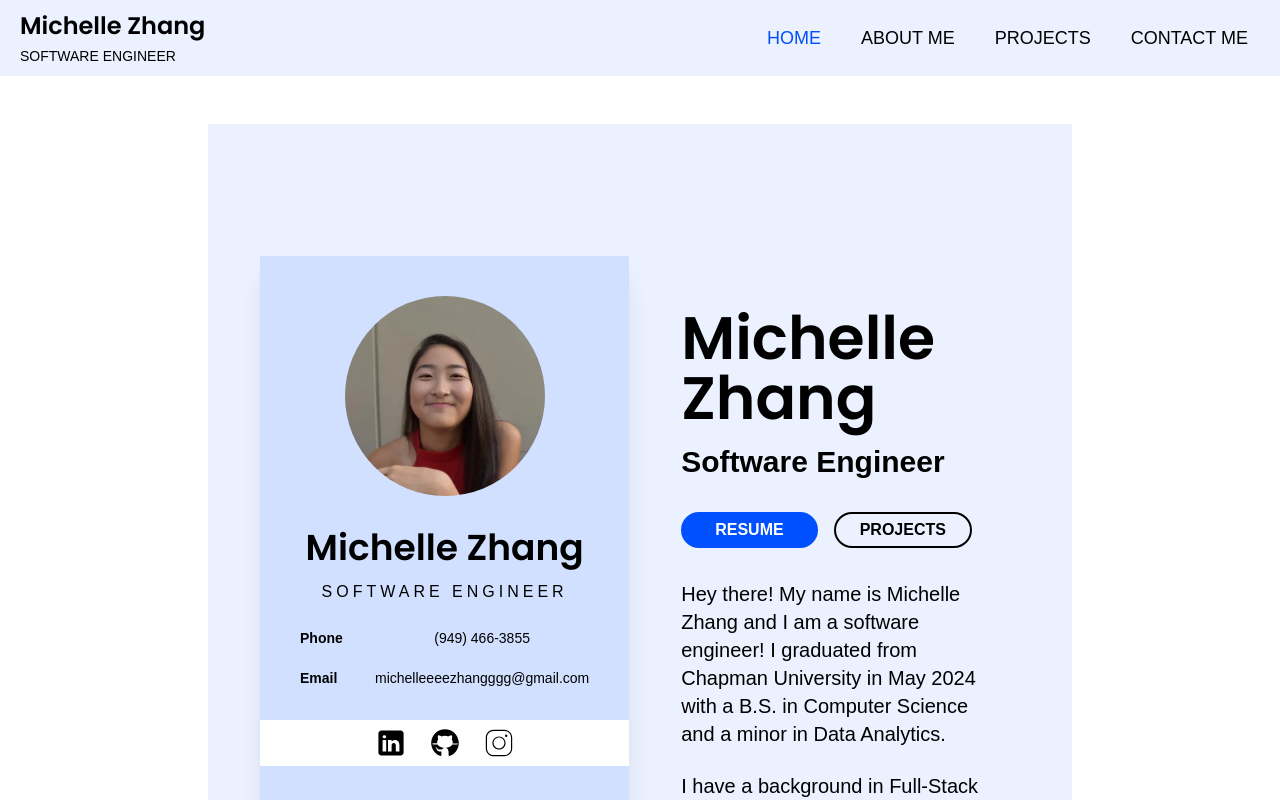
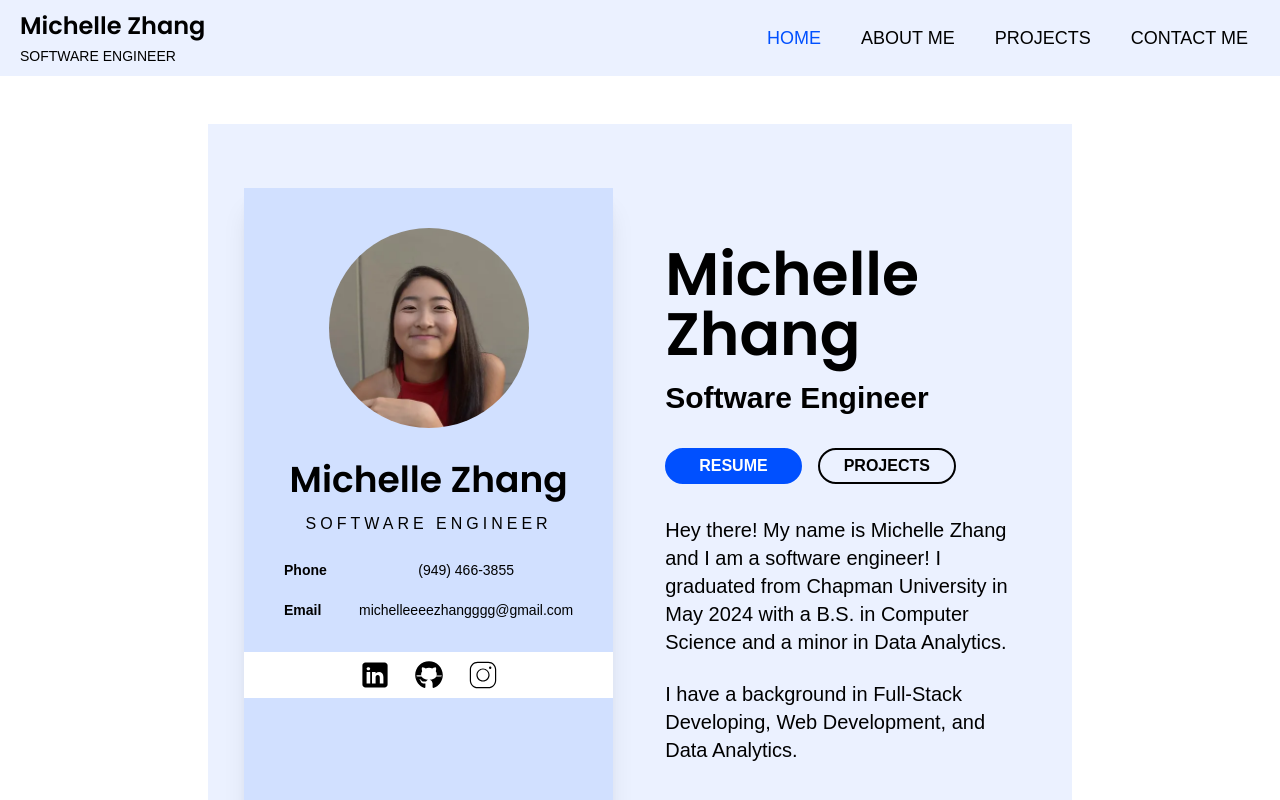
Before and after one commit to michelleezhangg/Personal-Website-Portfolio, a Next.js app: page / in a window 1280 px wide. Shown: the top 800 px of the page. Built offline with nearby package versions, Linux system fonts and the light colour scheme.

Commit message:
Adjust spacing in Hero Section

```diff
--- a/src/app/components/HeroSection.jsx
+++ b/src/app/components/HeroSection.jsx
@@ -12,9 +12,9 @@ import LinkedInIcon from '../../../public/assets/linkedin-icon.svg';
 const HeroSection = () => {
   return (
     <section id='home' className='section bg-lightblue'>
-      <div className='flex p-10'>
+      <div className='flex p-6'>
         {/* Left Side: Profile Card */}
-        <div className='bg-blue p-10 pb-0 m-3 shadow-xl flex flex-col items-center'>
+        <div className='bg-blue p-10 pb-0 m-3 mt-0 shadow-xl flex flex-col items-center'>
           <Image
             src='/images/profile.png'
             alt='hero image'
@@ -30,6 +30,7 @@ const HeroSection = () => {
             <p className='text-sm font-black'>Email</p>
             <p className='flex justify-center text-sm'>{EMAIL}</p>
           </div>
+          {/* Social Media Icons */}
           <div className='flex flex-row gap-6 bg-white self-stretch -mx-10 mt-8 py-2 items-center justify-center'>
             <Link href={LINKS.linkedin}>
               <Image
@@ -58,8 +59,8 @@ const HeroSection = () => {
           </div>
         </div>
         {/* Right Side: Introduction Card */}
-        <div className='p-10 pt-16'>
-          <h1 className='title mb-4 text-6xl'>{NAME}</h1>
+        <div className='p-10'>
+          <h1 className='title my-4 text-6xl'>{NAME}</h1>
           <h3 className='text-3xl font-semibold'>{ROLE}</h3>
           <div>
             <button className='button blue-button px-8 mr-4'>
--- a/src/app/globals.css
+++ b/src/app/globals.css
@@ -52,7 +52,7 @@ body {
 .section {
   margin-left: 160px;
   margin-right: 160px;
-  padding-top: 80px;
+  padding-top: 40px;
 }
 
 .section-box {
--- a/src/app/page.js
+++ b/src/app/page.js
@@ -9,7 +9,7 @@ export default function Home() {
   return (
     <main className="flex min-h-screen flex-col bg-white">
       <Navbar />
-      <div className='grid gap-20 mx-auto px-12 py-12'>
+      <div className='grid gap-20 mx-auto p-12'>
         <HeroSection />
         <AboutMeSection/>
         <Projects />
```
